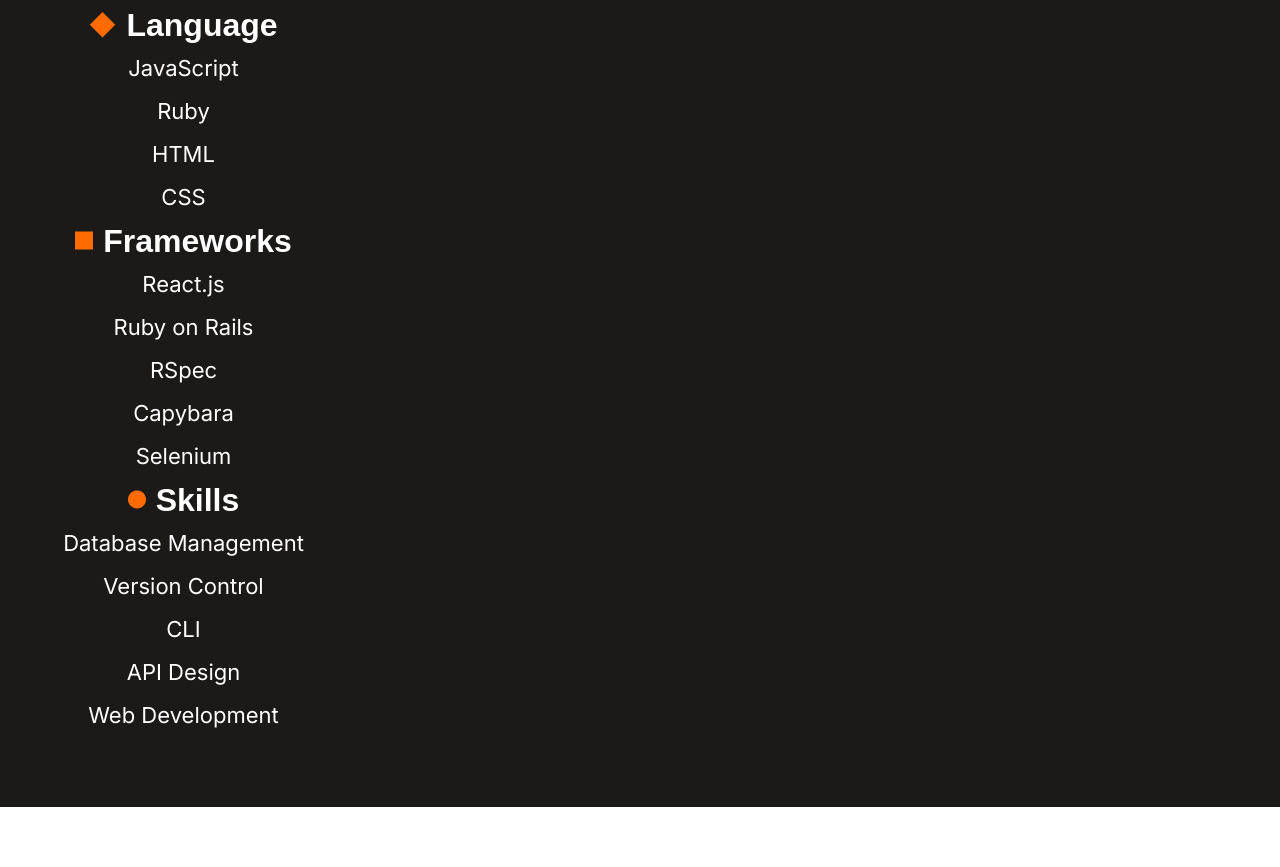
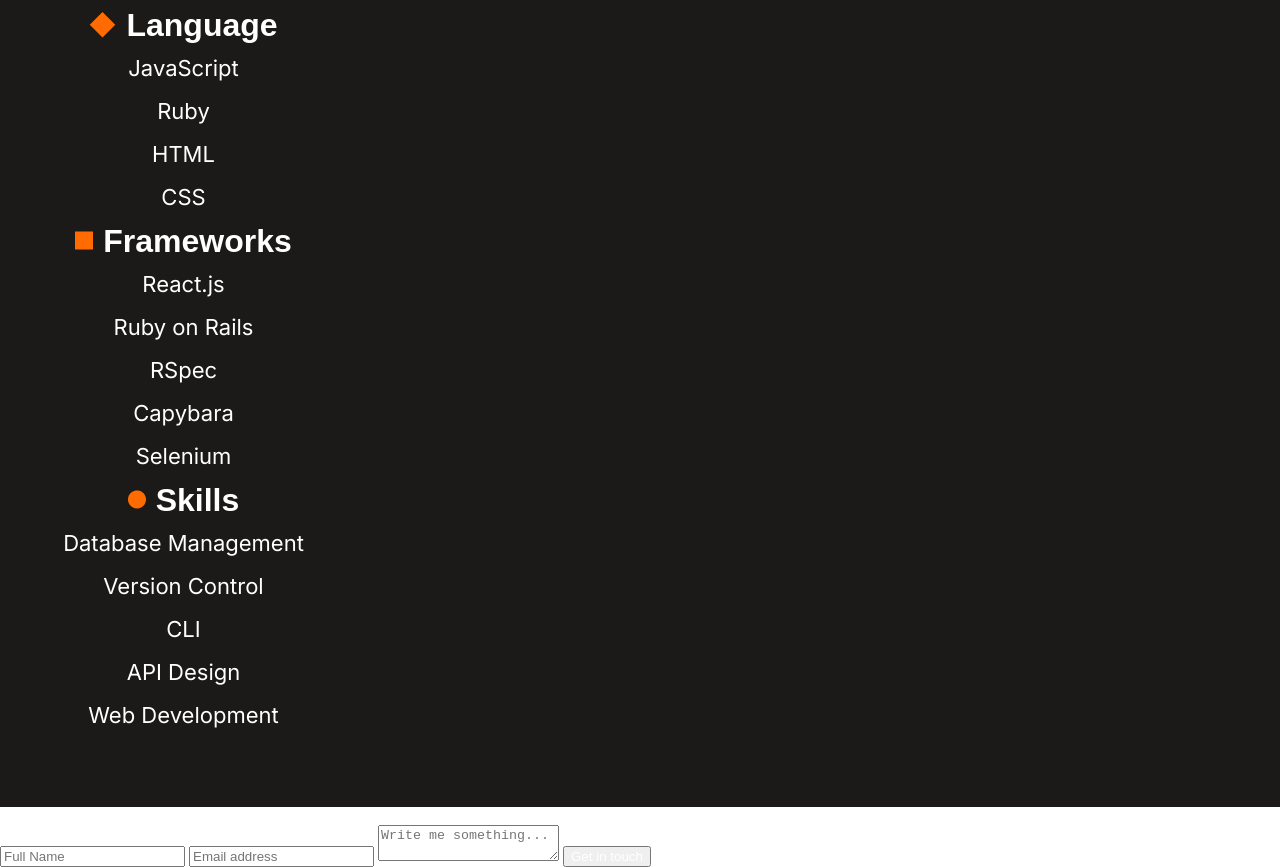
Before and after one commit to mryeminthu/Portfolio, a website: page index.html in a window 1280 px wide. Shown: the part 5171-6038 px from the top of the page. Before the commit the page ends 5978 px from the top, so only its background shows below. Drawn offline with Linux system fonts and the light colour scheme.

Commit message:
Add-form-section

```diff
--- a/index.html
+++ b/index.html
@@ -238,5 +238,34 @@
         </ul>
       </div>
     </section>
+    <section class="form-section">
+      <p class="form-description">
+        I'm always interested in hearing about new projects, so if you'd like to
+        chat please get in touch.
+      </p>
+      <form
+        class="contact"
+        action="https://formspree.io/f/mayzgjgj"
+        method="POST"
+      >
+        <input
+          name="username"
+          type="text"
+          maxlength="30"
+          placeholder="Full Name"
+          required
+        />
+        <input name="email" type="email" placeholder="Email address" required />
+        <textarea
+          name="message"
+          maxlength="500"
+          placeholder="Write me something..."
+          required
+        ></textarea>
+        <button type="submit" class="git-btn for-hover for-pressed">
+          Get in touch
+        </button>
+      </form>
+    </section>
   </body>
 </html>
```
